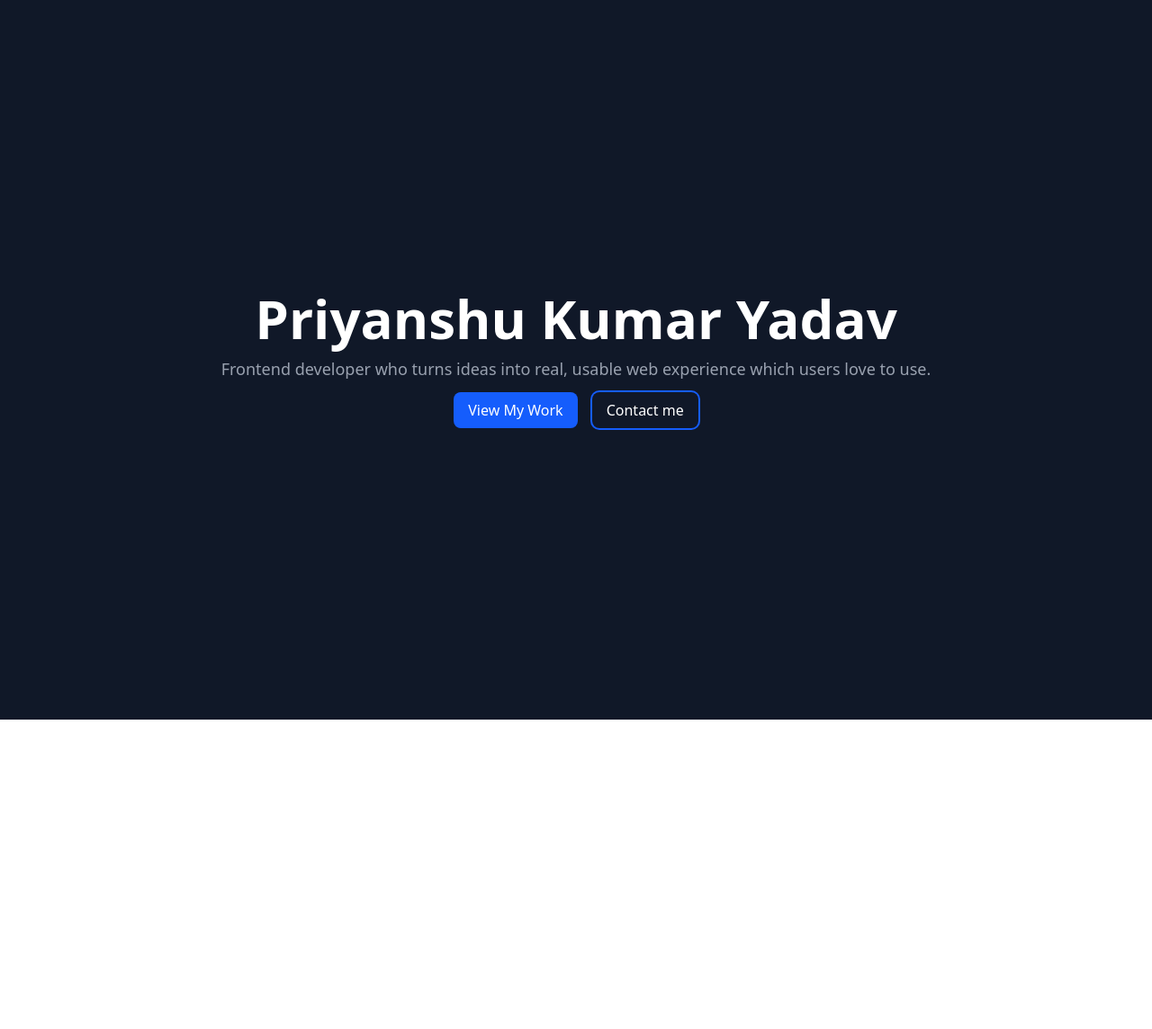
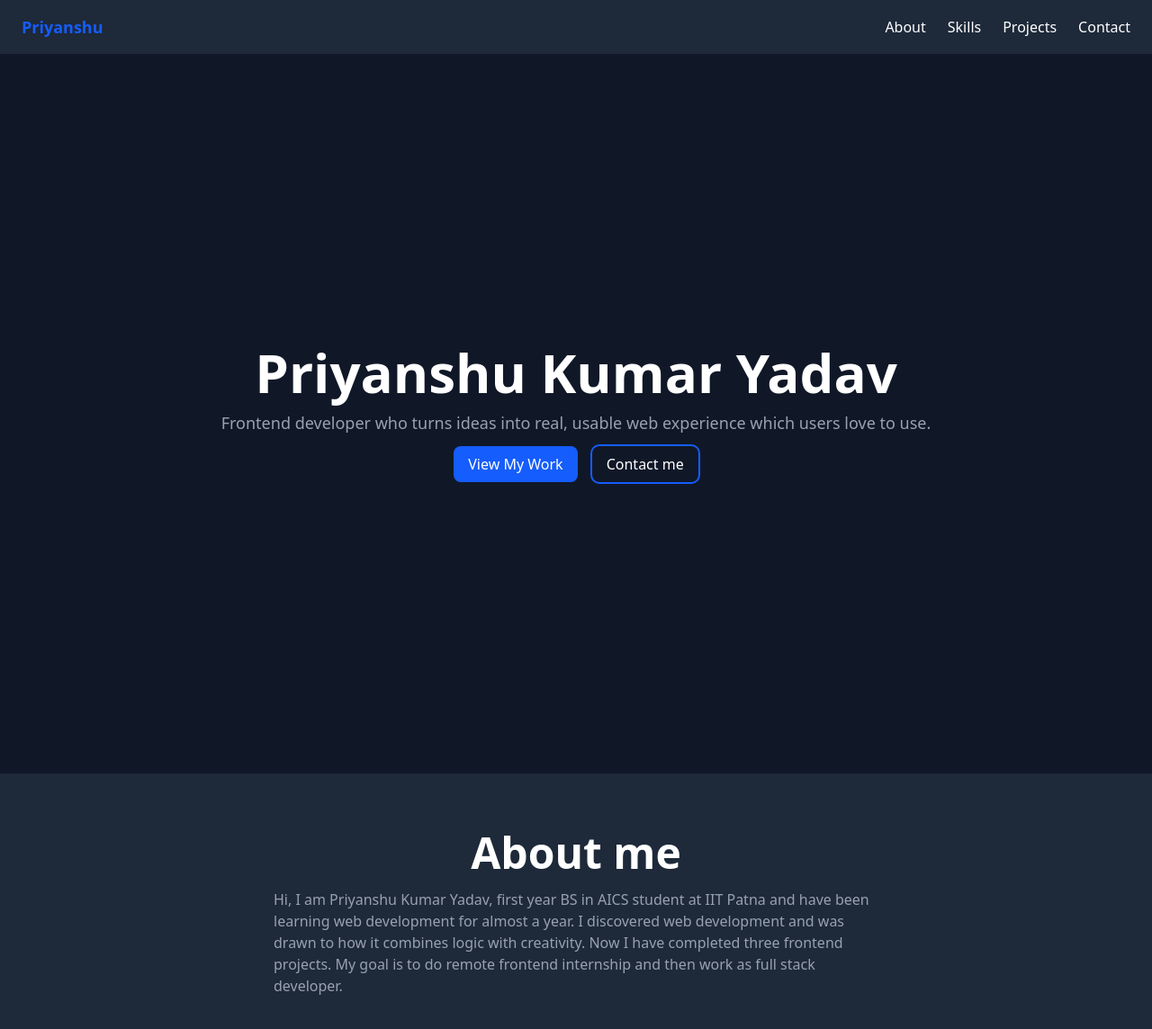
Before and after one commit to priyanshuyadavv19/portfolio, a website: page src/index.html in a window 1280 px wide. Shown: the whole page at 90% size. Before the commit the page ends 800 px from the top, so only its background shows below. Drawn offline with Linux system fonts and the light colour scheme.

Commit message:
Added and styled navbar and about section

```diff
--- a/src/index.html
+++ b/src/index.html
@@ -7,7 +7,15 @@
   <title>Priyanshu Kumar Yadav</title>
 </head>
 <body>
-  <nav></nav>
+  <nav class="bg-gray-800 flex justify-between items-center sticky top-0 z-10 px-6 py-4">
+    <div class="text-lg font-semibold text-blue-600">Priyanshu</div>
+    <ul class="flex gap-6 text-white">
+      <li><a href="#about">About</a></li>
+      <li><a href="#skills">Skills</a></li>
+      <li><a href="#projects">Projects</a></li>
+      <li><a href="#contact">Contact</a></li>
+    </ul>
+  </nav>
   <header id="hero" class="min-h-screen flex flex-col justify-center items-center
    bg-gray-900 px-4 py-2">
     <h1 class="text-white text-6xl font-bold">Priyanshu Kumar Yadav</h1>
@@ -20,7 +28,10 @@
     </div>
   </header>
   <main>
-    <section id="about"></section>
+    <section id="about" class="bg-gray-800 px-6 py-16">
+      <h2 class="text-white text-5xl text-center font-bold mb-4">About me</h2>
+      <p class="text-gray-400 text-base max-w-2xl mx-auto">Hi, I am Priyanshu Kumar Yadav, first year BS in AICS student at IIT Patna and have been learning web development for almost a year. I discovered web development and was drawn to how it combines logic with creativity. Now I have completed three frontend projects. My goal is to do remote frontend internship and then work as full stack developer.</p>
+    </section>
     <section id="skills"></section>
     <section id="projects"></section>
     <section id="contact"></section>
```
Also changed, not shown: src/output.css.
